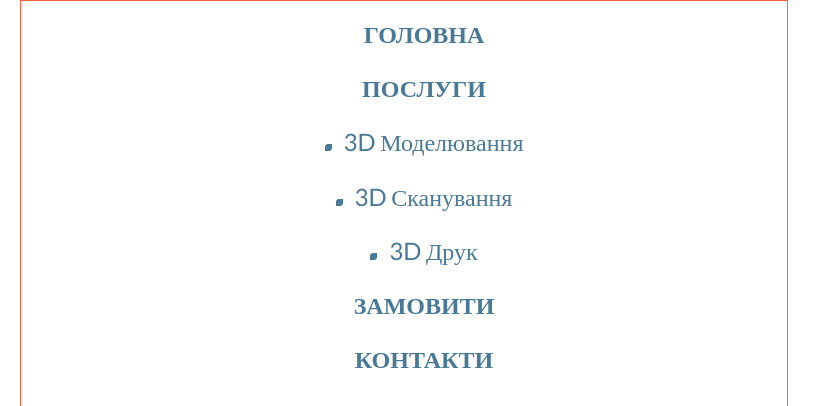
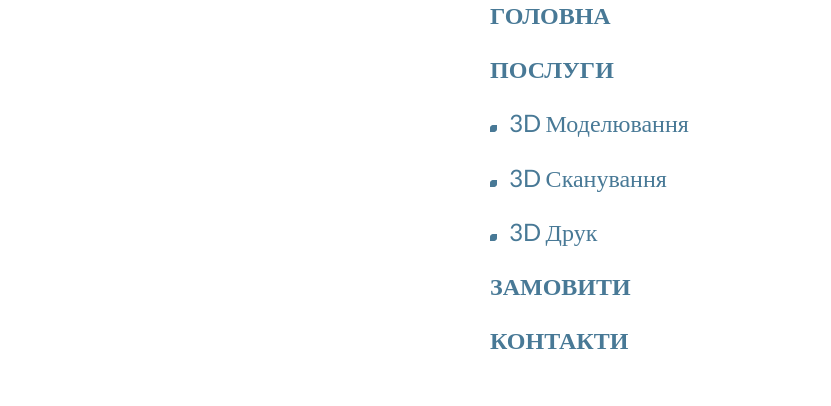
Before and after one commit to StepanKarpyak/githyb-tutorial, a plain HTML site: page index.html in a window 1280 px wide. Shown: the top 406 px of the page, without its empty margins (0-831 px from the left). Drawn offline with nearby package versions, Linux system fonts and the light colour scheme.

Commit message:
правки

```diff
--- a/css/styles.css
+++ b/css/styles.css
@@ -144,27 +144,49 @@ body {
     pointer-events: none;
 } */
 
+.adaptive-menu {
+    width: 100vh;
+    background-color: #ffffff;
+    margin: 0 auto;
 
-.adaptive-container {
-    width: 100vh;
-    height: 100vh;
 }
 @media screen and (min-width: 320px) {
+    .adaptive-menu {
+        width: 320px;
+        height: 100vh;
+        padding-left: 20px;
+        padding-right: 20px;
+    }
+}
+@media screen and (min-width: 768px) {
+    .adaptive-menu {
+        width: 768px;
+        height: 100vh;
+        padding-left: 194px;
+        padding-right: 194px;
+    }
+}
+.adaptive-container {
+    margin: 0 auto;
+    /* width: 100vh;
+    height: 100vh; */
+}
+/* @media screen and (min-width: 320px) {
     .adaptive-container {
         width: 320px;
         height: 568px;
     }
-}
-@media screen and (min-width: 768px) {
+} */
+/* @media screen and (min-width: 768px) {
     .adaptive-container {
         width: 768px;
-        height: 1024px;
+        height: 100vh;
     }
-}
-.adaptive-menu {
-    background-color: #ffffff;
-}
-.adaptive-menu__container-close {
+} */
+/* .adaptive-menu {
+
+} */
+/* .adaptive-menu__container-close {
     position: absolute;
     top: 0;
     right: 0;
@@ -172,11 +194,11 @@ body {
     border: none;
     padding: 0;
     line-height: 0;
-}
+} */
 .mobile-close-icon {
-    cursor: pointer;
+    /* cursor: pointer;
     width: 40px;
-    height: 40px;
+    height: 40px; */
 
     /* &:hover,
     &:focus {
@@ -185,38 +207,38 @@ body {
     } */
 }
 .adaptive-menu__container {
-    display: block;
-    width: 280px;
-    height: 354px;
-    margin: 0 20px;
+    /* margin: 0 auto; */
+    /* flex-direction: column;
+    width: 100vh;
+    height: 100vh;
     align-items: center;
-    border: solid 1px tomato;
+    overflow-y: hidden; */
+    /* border: solid 1px tomato; */
 }
-@media screen and (min-width: 320px) {
+/* @media screen and (min-width: 320px) {
     .adaptive-menu__container {
-        width: 280px;
-        height: 568px;
+        width: 320px;
+
     }
-}
-@media screen and (min-width: 768px) {
+} */
+/* @media screen and (min-width: 768px) {
     .adaptive-menu__container {
         width: 768px;
-        height: 1024px;
+
     }
-}
-@media screen and (min-width: 1444px) {
+} */
+/* @media screen and (min-width: 1444px) {
     .adaptive-menu,
     .adaptive-menu__container {
         display: none;
     }
-}
+} */
 
 .adaptive__link {
     font-family: Lato;
     font-weight: 700;
     font-size: 24px;
     line-height: 1.26;
-
     color: var(--secondary-text-color);
     /* &:hover,
     &:focus {
@@ -234,8 +256,6 @@ body {
     font-weight: 500;
     font-size: 24px;
     line-height: 1.26;
-
-    /* text-align: center; */
     color: var(--secondary-text-color);
     /* &:hover,
     &:focus {
@@ -247,17 +267,13 @@ body {
     color: #ffffff;
     text-shadow: -1px 0 #487996, 0 1px #487996, 1px 0 #487996, 0 -1px #487996;
 }
-.adaptive-menu__list {
-    display: flex;
-    text-align: center;
-}
 
 .adaptive-menu__link::before {
     display: inline-block;
     content: "";
     width: 7px;
     height: 7px;
-    text-align: center;
+    align-items: center;
     margin-right: 12px;
     background-image: url("../images/main_menu/bullet.png");
 }
@@ -267,7 +283,8 @@ body {
     margin-bottom: 24px;
 }
 .adaptive-menu__list {
-    display: block;
-    flex-direction: column;
-    align-items: center;
+    display: inline-block;
+    margin: 0;
+    /* flex-direction: column; */
+    /* justify-content: center; */
 }
--- a/index.html
+++ b/index.html
@@ -35,7 +35,7 @@
 
     </header>
     <main>
-        <div class="adaptive-menu">
+        <section class="adaptive-menu">
             <div class="adaptive-container">
                 <div class="adaptive-menu__container">
                     <ul class="adaptive-menu__list">
@@ -64,9 +64,7 @@
                 </div>
 
             </div>
-        </div>
-
-
+        </section>
     </main>
 
 
```
